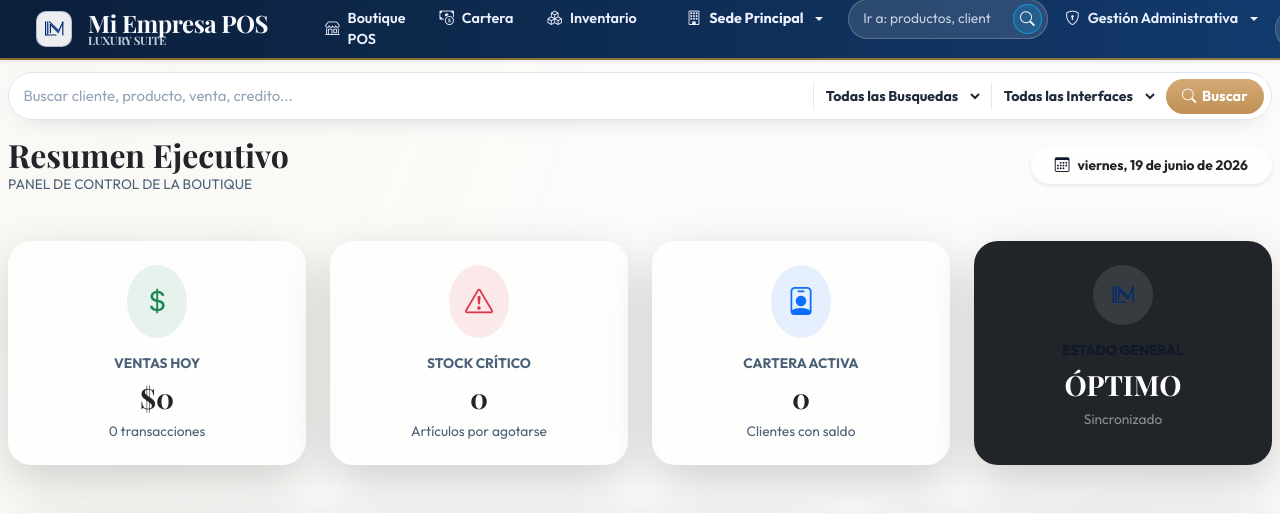
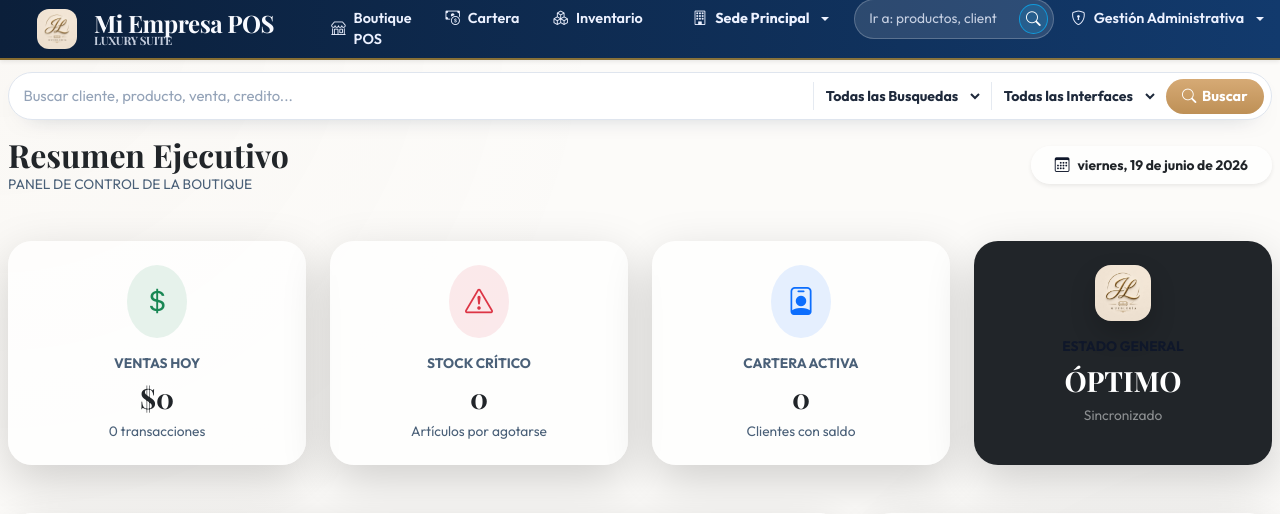
Before and after one commit to juanisazaaaqq12342-coder/pos-muebleria, a Flask app: page / in a window 1280 px wide. Shown: the top 514 px of the page. Run offline with Flask 3, Linux system fonts and the light colour scheme; the visitor is signed in with stand-in values (Sample User, id 1); data comes from the database, SQL or seed files in the repository; data that the repository does not hold is empty; some web fonts are replaced.

Commit message:
Actualiza logo en app y PDFs

```diff
--- a/app.py
+++ b/app.py
@@ -78,6 +78,9 @@ app = Flask(__name__,
             static_folder=os.path.join(base_dir, 'static'),
             template_folder=os.path.join(base_dir, 'templates'))
 app.secret_key = os.environ.get("FLASK_SECRET_KEY", "cambia_esta_clave_en_produccion")
+BRAND_LOGO_STATIC = 'img/logo_muebleria.jpg'
+BRAND_LOGO_PATH = os.path.join(app.static_folder, 'img', 'logo_muebleria.jpg')
+app.jinja_env.globals['brand_logo_static'] = BRAND_LOGO_STATIC
 
 # DB CONFIG
 instance_path = os.path.join(base_dir, "instance")
@@ -3700,7 +3703,14 @@ def safe_text(text):
     return str(text).encode('latin-1', 'replace').decode('latin-1')
 
 def draw_muebleria_logo_pdf(pdf, x, y, size=18):
-    """Dibuja el logo de la muebleria en trazos vectoriales para PDF."""
+    """Renderiza el logo principal en PDF y deja un respaldo vectorial si falla la imagen."""
+    if os.path.exists(BRAND_LOGO_PATH):
+        try:
+            pdf.image(BRAND_LOGO_PATH, x=x, y=y, w=size, h=size)
+            return
+        except Exception:
+            pass
+
     segmentos = [
         (45, 60, 45, 225),
         (72, 60, 72, 215),
--- a/static/css/main.css
+++ b/static/css/main.css
@@ -126,20 +126,22 @@ small {
 }
 
 .topnav .brand-icon-wrapper {
-    width: 36px;
-    height: 36px;
-    border-radius: 10px;
+    width: 42px;
+    height: 42px;
+    border-radius: 14px;
     display: inline-flex;
     align-items: center;
     justify-content: center;
-    background: rgba(255, 255, 255, 0.92);
-    border: 1px solid rgba(0, 43, 115, 0.25);
+    background: transparent;
+    border: none;
 }
 
 .topnav .brand-logo-muebleria {
-    width: 24px;
-    height: 24px;
+    width: 40px;
+    height: 40px;
     display: block;
+    object-fit: contain;
+    border-radius: 12px;
 }
 
 .topnav-link {
--- a/templates/base.html
+++ b/templates/base.html
@@ -23,7 +23,7 @@
     <!-- Brand -->
     <a class="topnav-brand navbar-brand d-flex align-items-center gap-3 ps-4" href="{{ url_for('index') }}">
       <div class="brand-icon-wrapper">
-        <img src="{{ url_for('static', filename='img/logo_muebleria.svg') }}" alt="Logo Muebleria La Mejor" class="brand-logo-muebleria">
+        <img src="{{ url_for('static', filename=brand_logo_static) }}" alt="Logo JL Muebleria" class="brand-logo-muebleria">
       </div>
       <div class="d-flex flex-column lh-1">
         <span class="fs-4 fw-bold text-dark" style="font-family: 'Playfair Display', serif; letter-spacing: -0.5px;">{{ configuracion.nombre_empresa }}</span>
--- a/templates/dashboard.html
+++ b/templates/dashboard.html
@@ -48,8 +48,8 @@
         </div>
         <div class="col-md-3">
             <div class="glass-panel p-4 shadow-lg border-0 h-100 text-center transition-all hover-scale bg-dark">
-                <div class="rounded-circle bg-white bg-opacity-10 text-accent p-3 d-inline-block mb-3">
-                    <img src="{{ url_for('static', filename='img/logo_muebleria.svg') }}" alt="Logo Muebleria La Mejor" style="width:28px;height:28px;">
+                <div class="d-inline-flex align-items-center justify-content-center mb-3">
+                    <img src="{{ url_for('static', filename=brand_logo_static) }}" alt="Logo JL Muebleria" style="width:56px;height:56px;object-fit:contain;border-radius:16px;box-shadow:0 12px 26px rgba(0,0,0,0.18);">
                 </div>
                 <h5 class="text-accent-subtle small text-uppercase fw-bold tracking-wider mb-2">Estado General</h5>
                 <h3 class="fw-bold text-white m-0">ÓPTIMO</h3>
```
Also changed, not shown: templates/login.html (+7 -8 lines), static/img/logo_muebleria.jpg (added).
